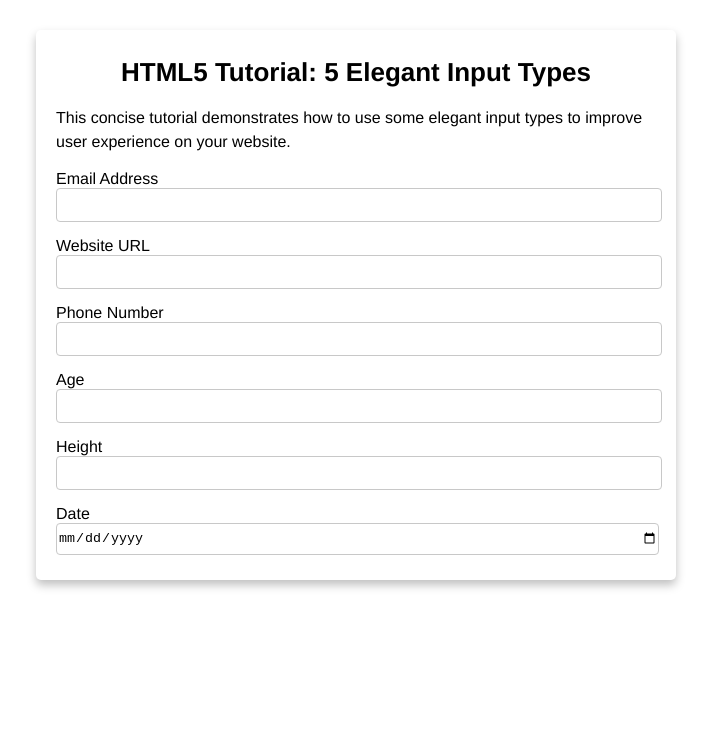
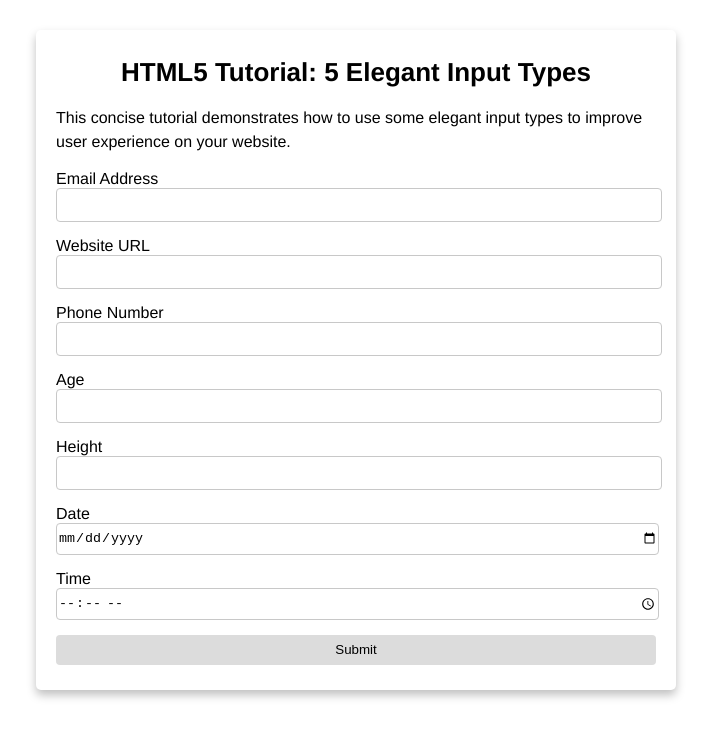
Before and after one commit to mosesajire/html-input-type-tutorial, a plain HTML site: page index.html in a window 1280 px wide. Shown: the whole page, without its empty margins (284-995 px from the left). Drawn offline with Linux system fonts and the light colour scheme.

Commit message:
Added content for time

```diff
--- a/index.html
+++ b/index.html
@@ -40,6 +40,15 @@
 					<input type="date" name="date" id="date">
 				</div>
 
+				<div class="form-group">
+					<label for="time">Time</label><br>
+					<input type="time" name="time" id="time">
+				</div>
+
+				<div class="form-group">
+					<input type="submit" name="submit" value="Submit">
+				</div>
+
 			</form>
 		</div>
 	</body>
```
